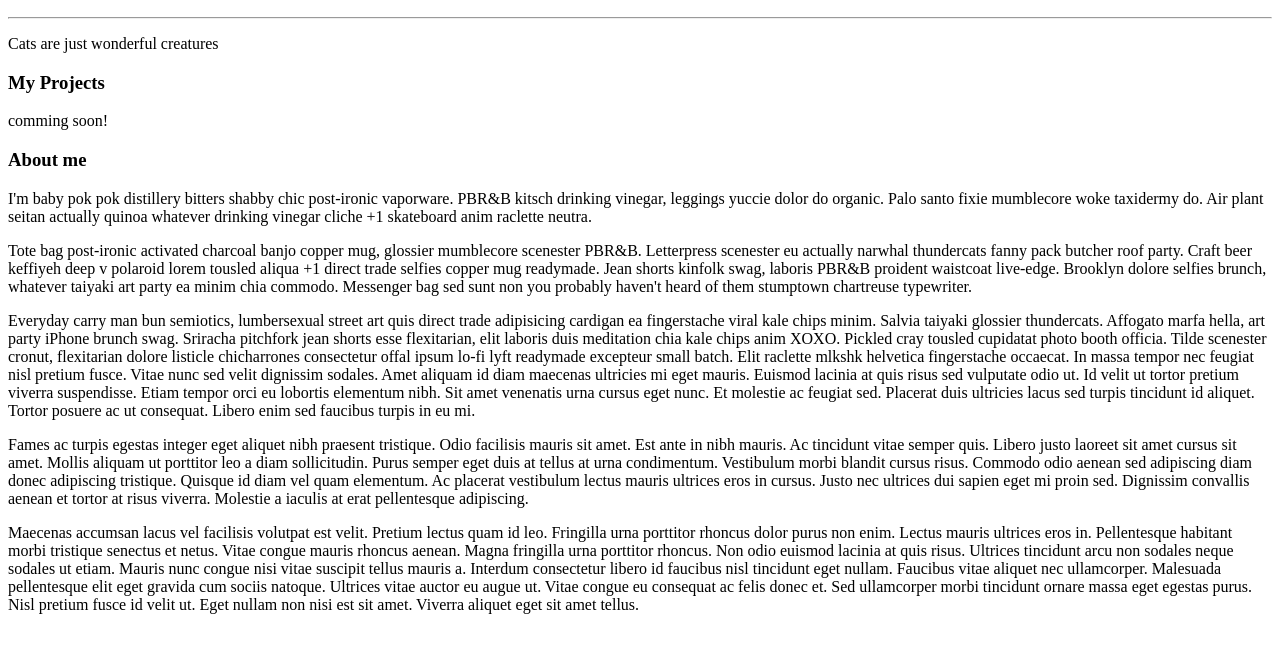
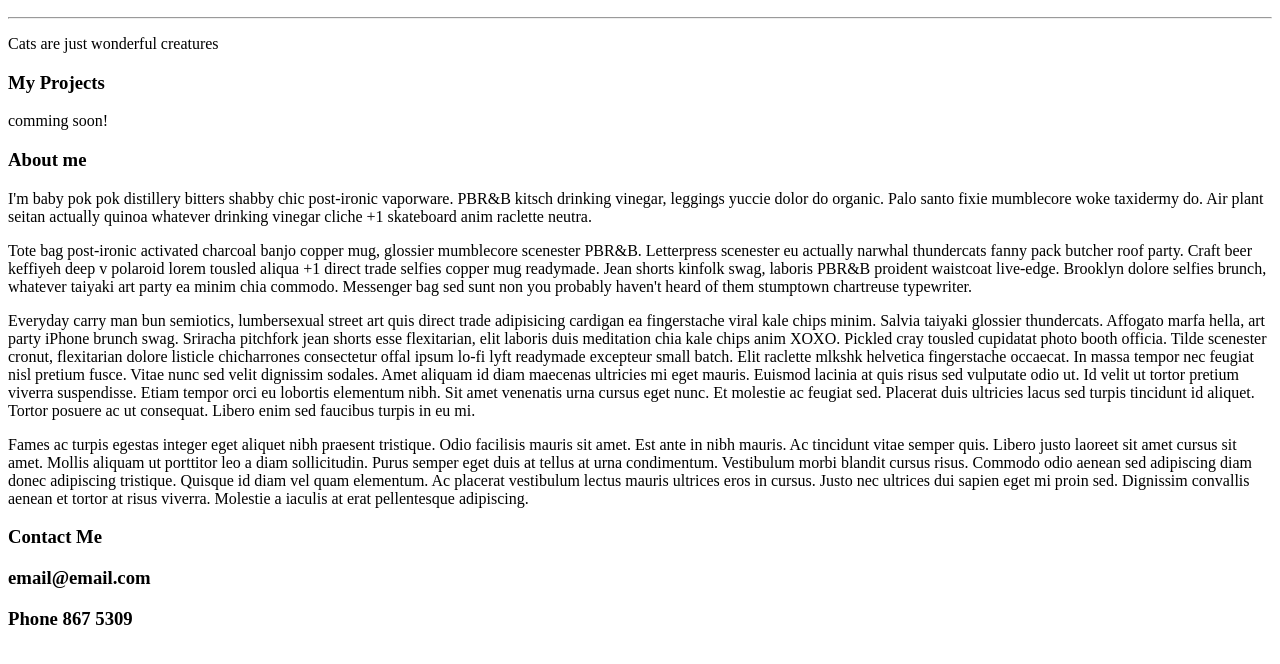
Before and after one commit to techdarrough/preston_portfolio, a plain HTML site: page index.html in a window 1280 px wide. Shown: the part 110-774 px from the top of the page. Drawn offline with Linux system fonts and the light colour scheme.

Commit message:
added contact info to index.html

```diff
--- a/index.html
+++ b/index.html
@@ -20,7 +20,8 @@
 
         BONUS: Try one of the following ideas if you finish early.
           - Switch out your lorem ipsum for Hipster Ipsum (https://hipsum.co/).
-          - Add another H3 that contains "Contact Me," a paragraph tag containing your email, and a paragraph tag containing your phone number (these can be fake!).
+          - Add another H3 that contains "Contact Me," a paragraph tag containing your email, and a paragraph tag containing your
+          phone number (these can be fake!).
      -->
      <div>
          <h1>
@@ -58,15 +59,11 @@
             diam donec adipiscing tristique. Quisque id diam vel quam elementum. Ac placerat vestibulum lectus mauris ultrices eros in cursus.
             Justo nec ultrices dui sapien eget mi proin sed. Dignissim convallis aenean et tortor at risus viverra. Molestie a iaculis at erat
             pellentesque adipiscing.
-         <p>
-            Maecenas accumsan lacus vel facilisis volutpat est velit. Pretium lectus quam id leo. Fringilla urna porttitor rhoncus dolor purus
-            non enim. Lectus mauris ultrices eros in. Pellentesque habitant morbi tristique senectus et netus. Vitae congue mauris rhoncus aenean.
-             Magna fringilla urna porttitor rhoncus. Non odio euismod lacinia at quis risus. Ultrices tincidunt arcu non sodales neque sodales ut
-            etiam. Mauris nunc congue nisi vitae suscipit tellus mauris a. Interdum consectetur libero id faucibus nisl tincidunt eget nullam.
-            Faucibus vitae aliquet nec ullamcorper. Malesuada pellentesque elit eget gravida cum sociis natoque. Ultrices vitae auctor eu augue ut.
-             Vitae congue eu consequat ac felis donec et. Sed ullamcorper morbi tincidunt ornare massa eget egestas purus. Nisl pretium fusce id velit ut.
-             Eget nullam non nisi est sit amet. Viverra aliquet eget sit amet tellus.
-         </p>
+        </p>
+        <h3>Contact Me
+            <p>email@email.com</p>
+        <p> Phone 867 5309</p>
+        </h3>
      </div>
   </body>
 </html>
```
